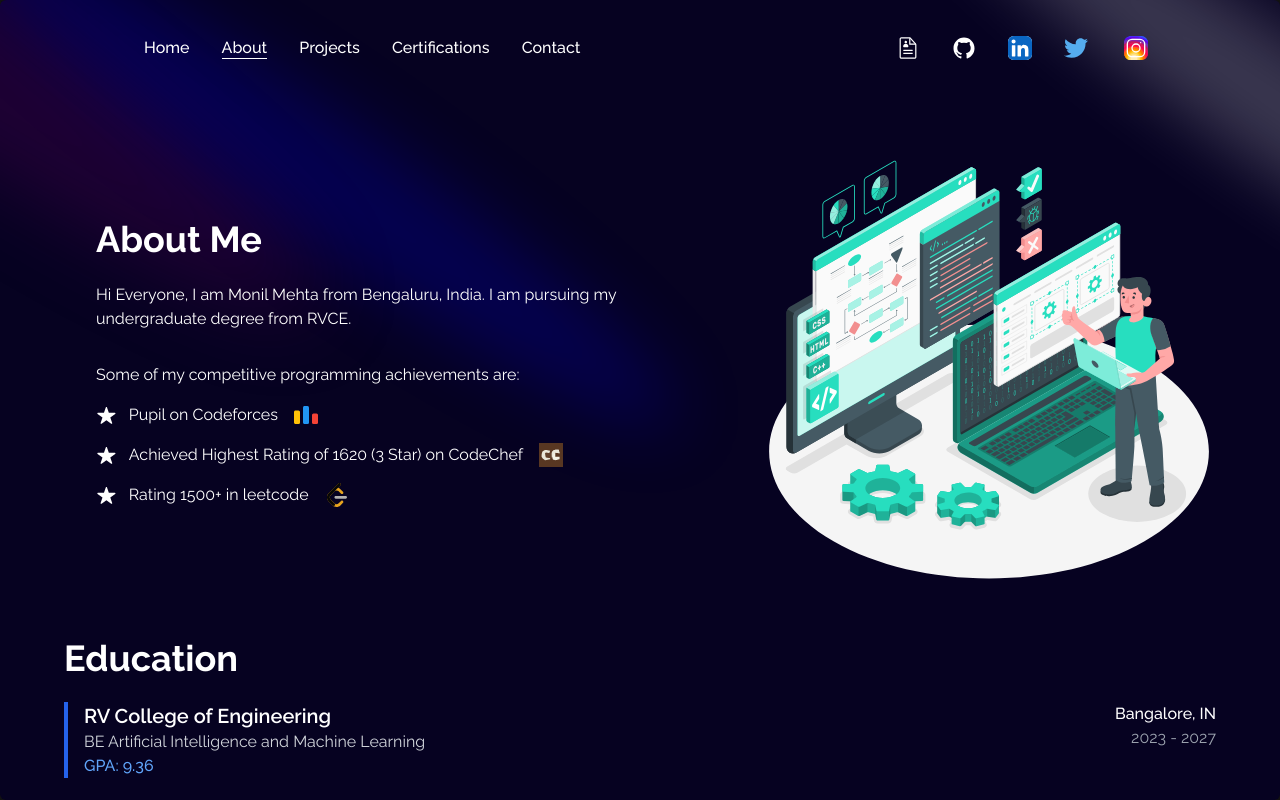
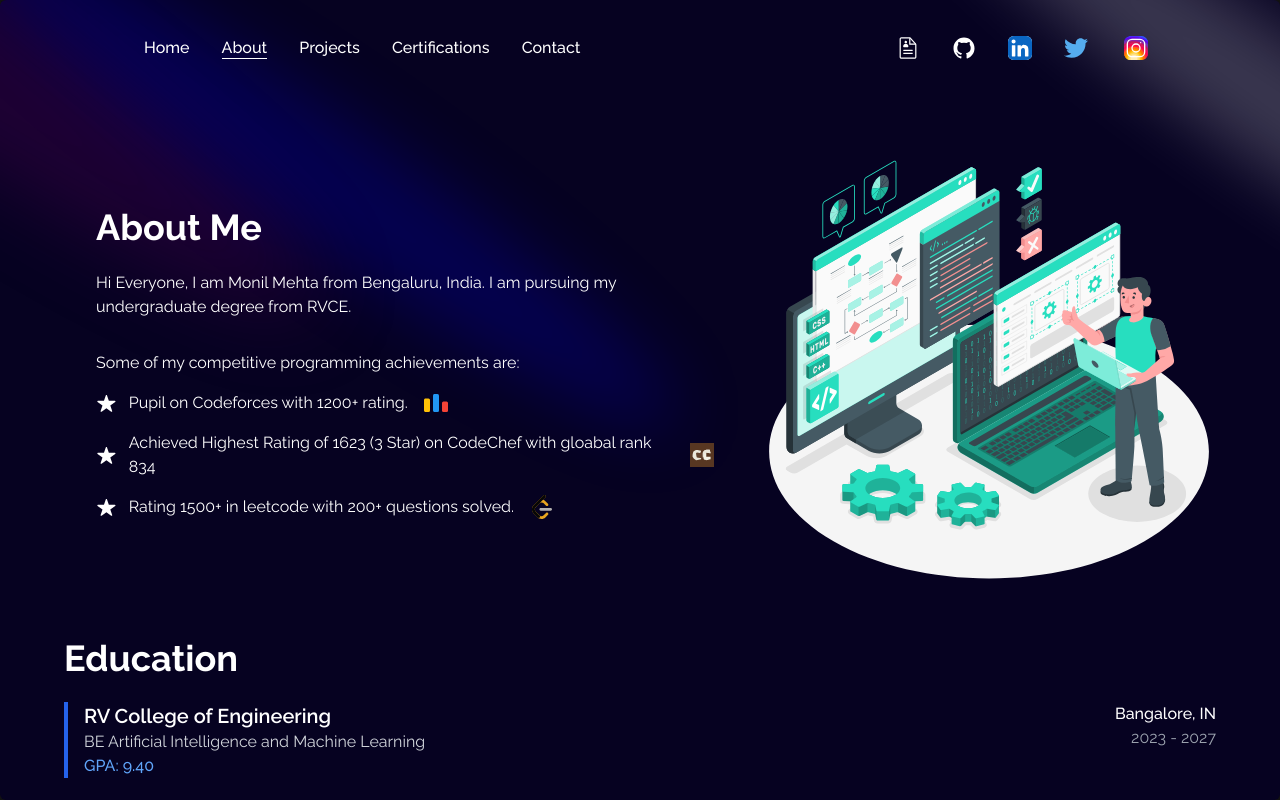
Before and after one commit to Monil110/portfolio-monil, a Next.js app: page /about in a window 1280 px wide. Shown: the top 800 px of the page. Built offline with nearby package versions, Linux system fonts and the light colour scheme.

Commit message:
Updated cg and rating

```diff
--- a/src/app/about/page.tsx
+++ b/src/app/about/page.tsx
@@ -21,17 +21,17 @@ const About = () => {
 
   const ACHIEVEMENTS = [
     {
-      text: "Pupil on Codeforces",
+      text: "Pupil on Codeforces with 1200+ rating.",
       link: "https://codeforces.com/profile/daddymonil",
       logo: "/codeforces.svg"
     },
     {
-      text: "Achieved Highest Rating of 1620 (3 Star) on CodeChef",
+      text: "Achieved Highest Rating of 1623 (3 Star) on CodeChef with gloabal rank 834",
       link: "https://www.codechef.com/users/monill",
       logo: "/codechef.svg"
     },
     {
-      text: "Rating 1500+ in leetcode",
+      text: "Rating 1500+ in leetcode with 200+ questions solved.",
       link: "https://leetcode.com/u/daddymonil/",
       logo: "/leetcode.svg"
     }
@@ -42,7 +42,7 @@ const About = () => {
       institution: "RV College of Engineering",
       location: "Bangalore, IN",
       degree: "BE Artificial Intelligence and Machine Learning",
-      performance: "GPA: 9.36",
+      performance: "GPA: 9.40",
       duration: "2023 - 2027"
     },
     {
```
